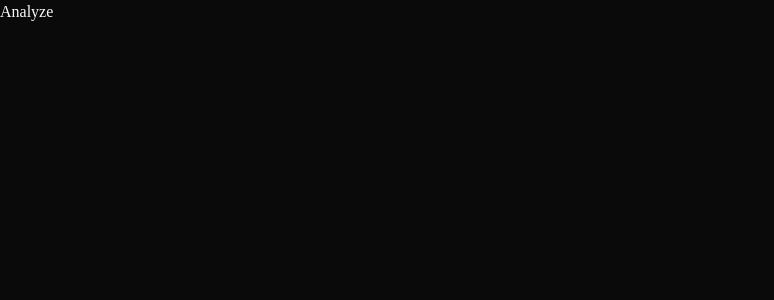
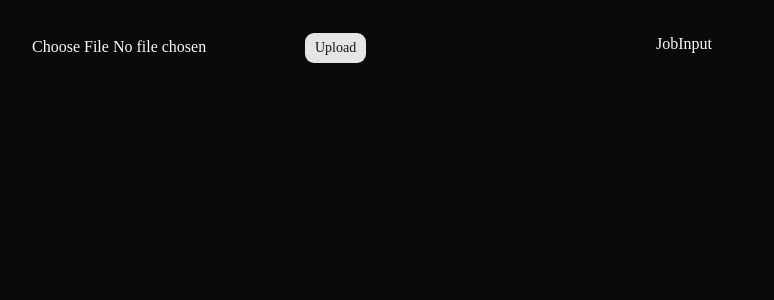
Before and after one commit to STAR-IW/resumioAi, a Next.js app in the folder frontend/: page /analyze in a window 1280 px wide. Shown: the top 300 px of the page, without its empty margins (0-774 px from the left). Built offline with nearby package versions, Linux system fonts and the light colour scheme.

Commit message:
FileUpload component send requests to nest server

```diff
--- a/frontend/app/analyze/page.tsx
+++ b/frontend/app/analyze/page.tsx
@@ -1,4 +1,18 @@
+'use client'
+import FileUpload from "@/components/FileUpload";
+import JobInput from "@/components/JobInput";
+import {useState} from "react";
 
 export default function Analyze(){
-    return <div>Analyze</div>;
+    const [cvText, setCvText] = useState<string>('');
+
+    return (
+        <div className='container mx-auto p-8'>
+            <div className="grid grid-cols-2 gap-8">
+                <FileUpload onUpload={(cvText : string)=>{ console.log('cvText:', cvText); setCvText(cvText); }}></FileUpload>
+                <JobInput></JobInput>
+
+            </div>
+        </div>
+        )
 }
--- /dev/null
+++ b/frontend/components/FileUpload.tsx
@@ -0,0 +1,42 @@
+'use client'
+
+import {useState} from "react";
+import {Button} from "@/components/ui/button"
+export interface FileUploadProps{
+    onUpload: (text:string) => void,
+}
+export default function FileUpload({onUpload}: FileUploadProps ) {
+    const [file, setFile ] = useState<File | null>(null);
+
+    const handleUpload = async() =>{
+        console.log("handleUpload triggered ");
+        if(!file){
+            return
+        }
+        const formData = new FormData();
+        formData.append("file", file)
+        //sends request to nest server
+        const res = await fetch(`${process.env.NEXT_PUBLIC_API_URL}/upload/cv`, {
+            method: "POST",
+            body:formData
+        })
+        const cvText = await res.text()
+
+        onUpload(cvText)
+
+    }
+
+
+    return (
+        <div>
+            <input
+                type='file'
+                accept=".pdf,.docx"
+            onChange={(e) => setFile(e.target.files?.[0] || null)}
+
+            />
+            <Button onClick={handleUpload}>Upload</Button>
+        </div>
+    )
+
+}
--- /dev/null
+++ b/frontend/components/JobInput.tsx
@@ -0,0 +1,6 @@
+
+export default function JobInput(){
+    return (
+        <div>JobInput</div>
+    )
+}
```
Also changed, not shown: 2 other files (tests, documents, lock files or other folders).
